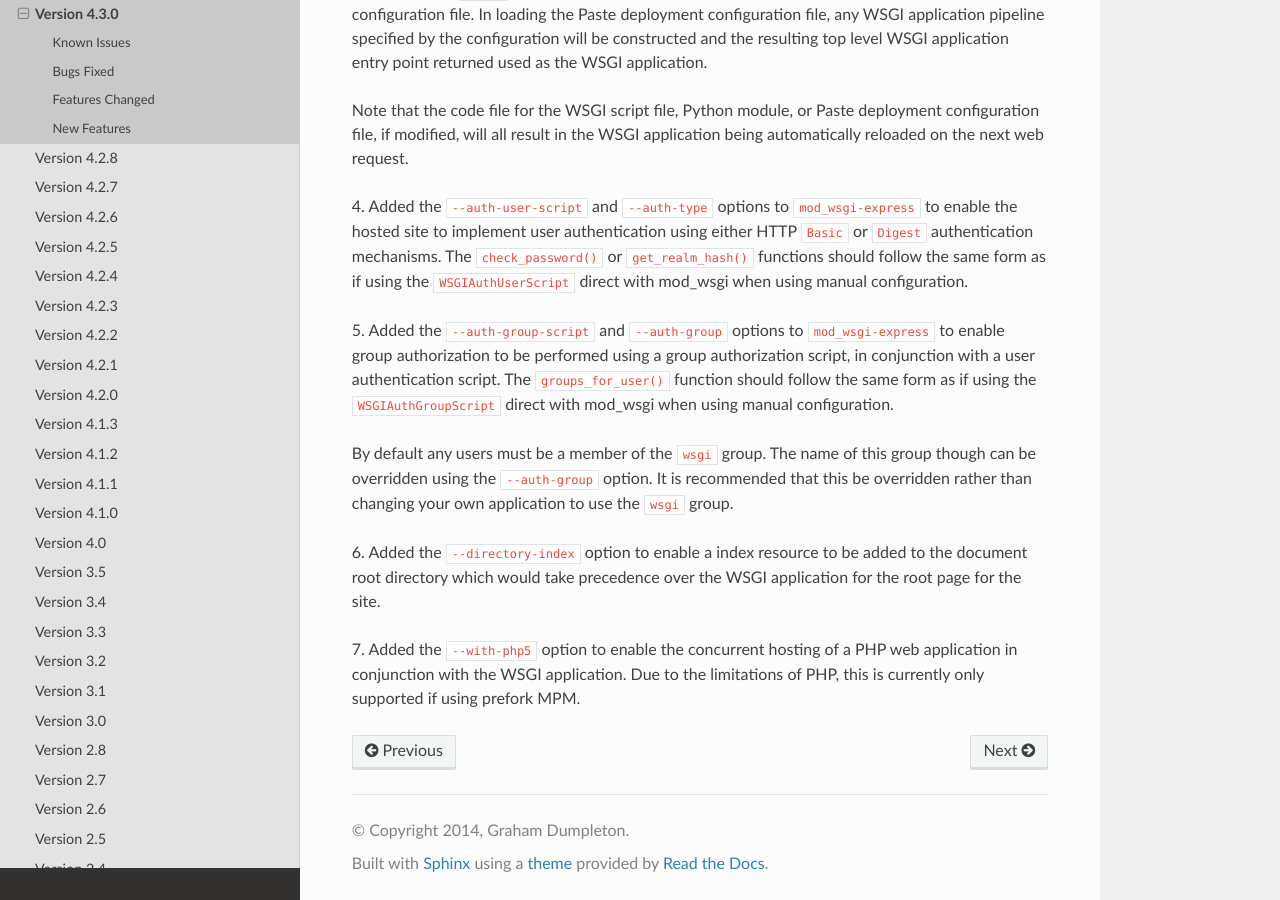
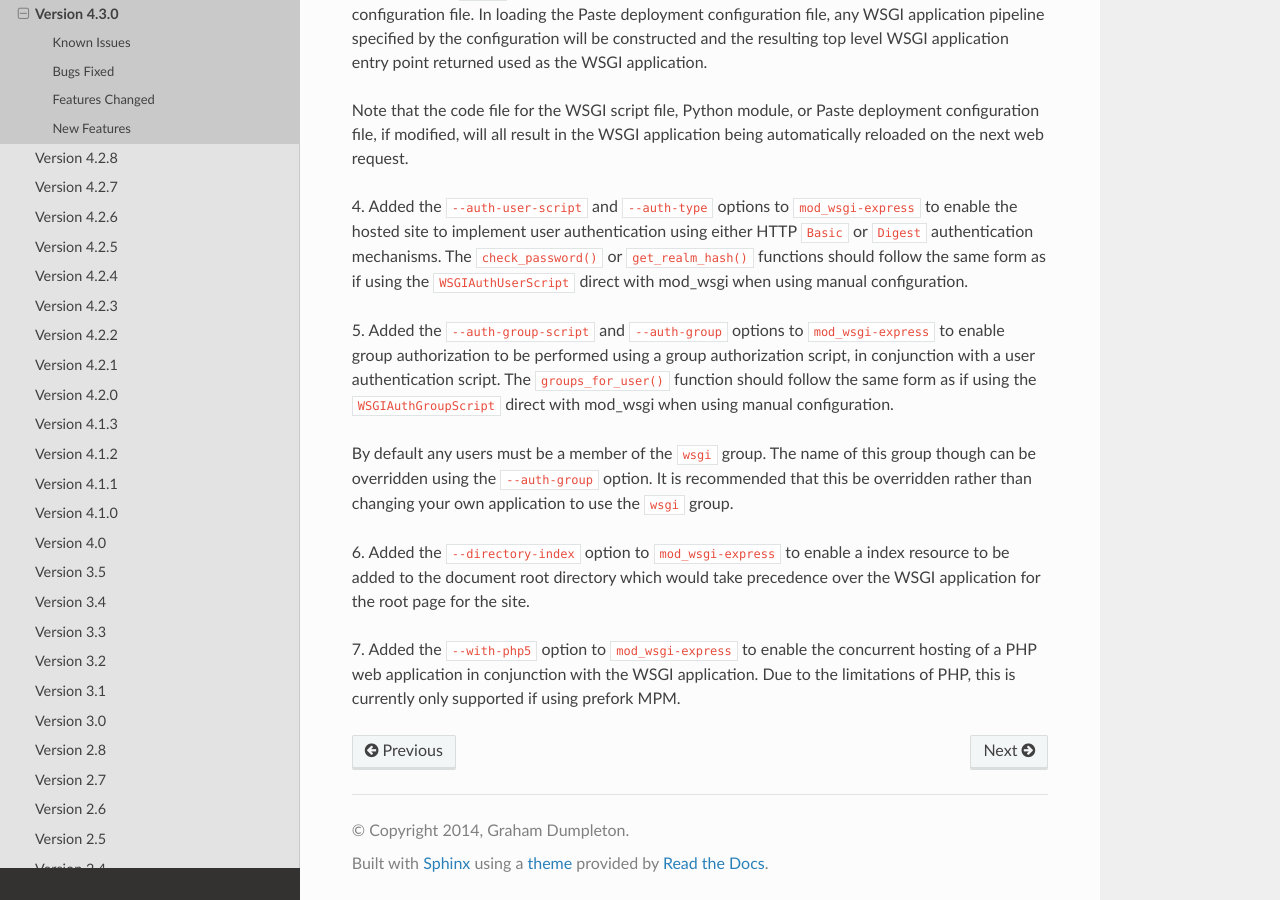
Before and after one commit to GrahamDumpleton/mod_wsgi, a Sphinx documentation site: the page built from docs/release-notes/version-4.3.0.rst, in a window 1280 px wide and 900 px high, scrolled down 2198 px. Built offline with Sphinx 7.4.7 and the Read the Docs theme 2.0.0, drawn with Linux system fonts in a browser that asks for light colours.

Commit message:
Qualify in documentation that options pertain to mod_wsgi express.

```diff
--- a/docs/release-notes/version-4.3.0.rst
+++ b/docs/release-notes/version-4.3.0.rst
@@ -134,10 +134,11 @@ this group though can be overridden using the ``--auth-group`` option.
 It is recommended that this be overridden rather than changing your own
 application to use the ``wsgi`` group.
 
-6. Added the ``--directory-index`` option to enable a index resource to
-be added to the document root directory which would take precedence over
-the WSGI application for the root page for the site.
+6. Added the ``--directory-index`` option to ``mod_wsgi-express`` to enable
+a index resource to be added to the document root directory which would
+take precedence over the WSGI application for the root page for the site.
 
-7. Added the ``--with-php5`` option to enable the concurrent hosting of
-a PHP web application in conjunction with the WSGI application. Due to the
-limitations of PHP, this is currently only supported if using prefork MPM.
+7. Added the ``--with-php5`` option to ``mod_wsgi-express`` to enable the
+concurrent hosting of a PHP web application in conjunction with the WSGI
+application. Due to the limitations of PHP, this is currently only
+supported if using prefork MPM.
```
